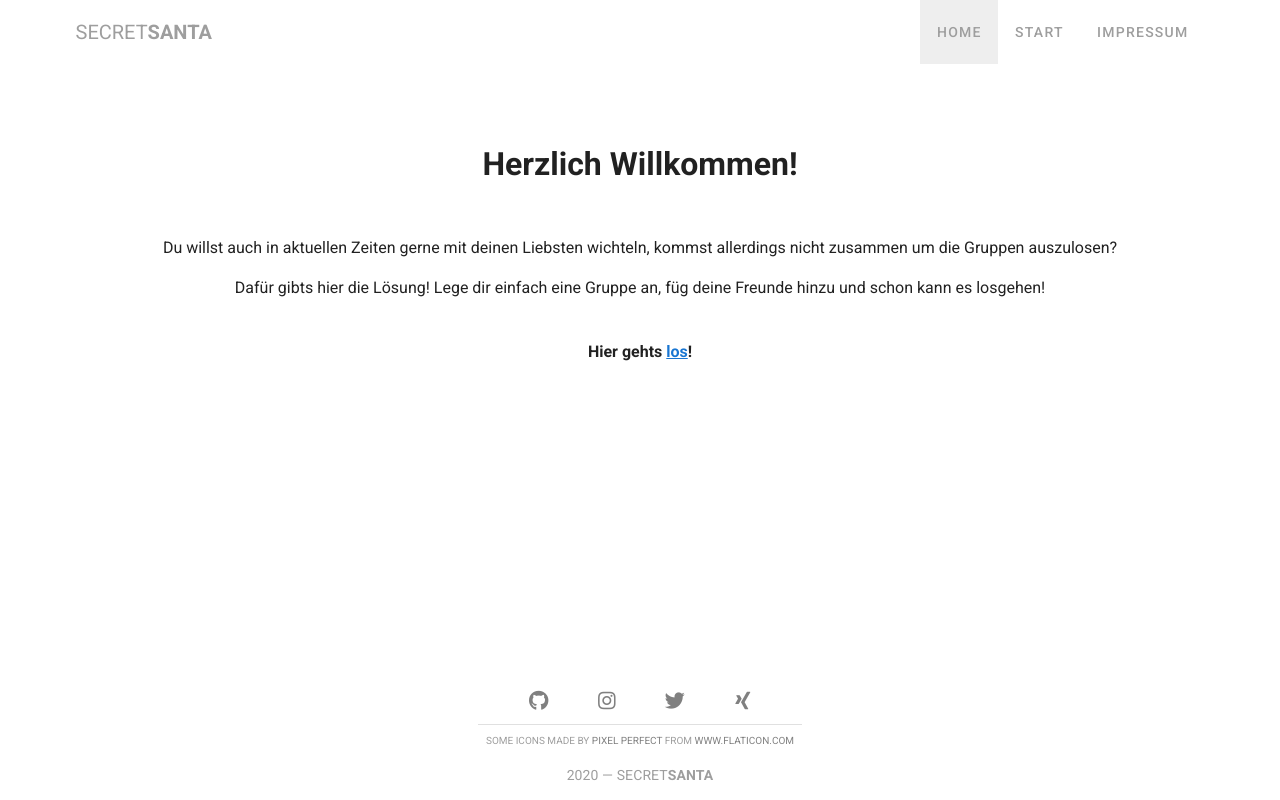
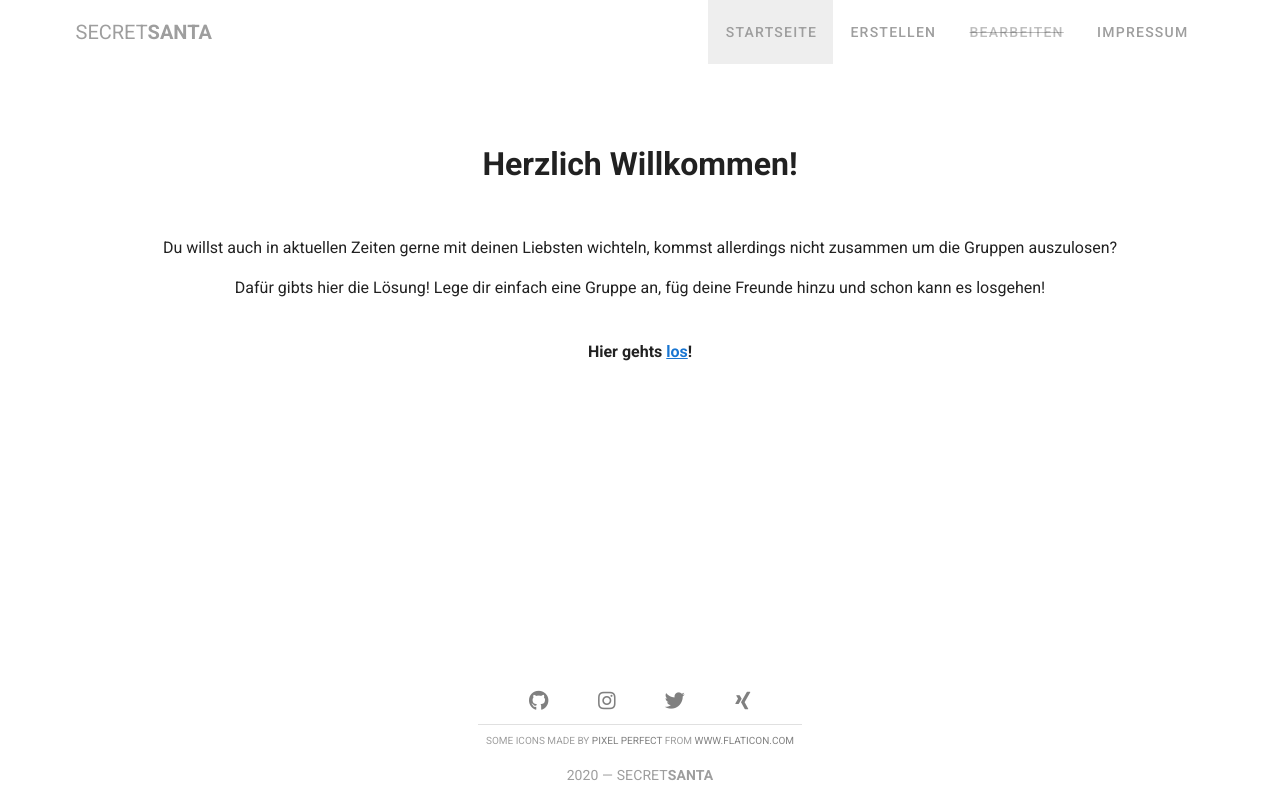
Before and after one commit to MrTimeey/secret-santa, a Vue app in the folder secret-santa-ui/: page /#/home in a window 1280 px wide. Built offline with nearby package versions, Linux system fonts and the light colour scheme.

Commit message:
- Reload action - send and resend actions - refactored - inserted edit in menu

```diff
--- a/secret-santa-ui/src/components/common/Header.vue
+++ b/secret-santa-ui/src/components/common/Header.vue
@@ -9,9 +9,15 @@
       </router-link>
       <v-spacer></v-spacer>
       <v-toolbar-items class="hidden-xs-only">
-        <v-btn class="text-uppercase grey--text" text v-bind:to="{name:'Home'}">Home</v-btn>
-        <v-btn class="text-uppercase grey--text" text v-bind:to="{name:'CreateGroup'}">Start</v-btn>
-        <v-btn class="text-uppercase grey--text" text v-bind:to="{name:'Imprint'}">Impressum</v-btn>
+        <v-btn class="text-uppercase grey--text" text v-bind:to="{name:'Home'}">{{ homeText }}</v-btn>
+        <v-btn class="text-uppercase grey--text" text v-bind:to="{name:'CreateGroup'}">{{ createText }}</v-btn>
+        <v-btn class="text-uppercase grey--text"
+               text
+               v-bind:to="{name:'EditGroup', params: {'groupId': currentGroupId}}"
+               :style="!groupLoaded? 'text-decoration: line-through;':''"
+               :disabled="!groupLoaded">
+          {{ editText }}</v-btn>
+        <v-btn class="text-uppercase grey--text" text v-bind:to="{name:'Imprint'}">{{ imprintText }}</v-btn>
       </v-toolbar-items>
 
       <div class="hidden-sm-and-up">
@@ -21,13 +27,22 @@
           </template>
           <v-list class="responsiveMenu">
             <v-list-item>
-              <v-btn class="text-uppercase grey--text" text v-bind:to="{name:'Home'}">Home</v-btn>
+              <v-btn class="text-uppercase grey--text" text v-bind:to="{name:'Home'}">{{ homeText }}</v-btn>
             </v-list-item>
             <v-list-item>
-              <v-btn class="text-uppercase grey--text" text v-bind:to="{name:'CreateGroup'}">Start</v-btn>
+              <v-btn class="text-uppercase grey--text" text v-bind:to="{name:'CreateGroup'}">{{ createText }}</v-btn>
             </v-list-item>
             <v-list-item>
-              <v-btn class="text-uppercase grey--text" text v-bind:to="{name:'Imprint'}">Impressum</v-btn>
+              <v-btn class="text-uppercase grey--text"
+                     text
+                     v-bind:to="{name:'EditGroup',
+                     params: {'groupId': currentGroupId}}"
+                     :disabled="groupLoaded">
+                {{ editText }}
+              </v-btn>
+            </v-list-item>
+            <v-list-item>
+              <v-btn class="text-uppercase grey--text" text v-bind:to="{name:'Imprint'}">{{ imprintText }}</v-btn>
             </v-list-item>
           </v-list>
         </v-menu>
@@ -37,8 +52,17 @@
 </template>
 
 <script>
+import groupMixin from "@/mixins/groupMixin";
+
 export default {
-  name: "Header"
+  name: "Header",
+  data: () => ({
+    "homeText": "Startseite",
+    "createText": "Erstellen",
+    "editText": "Bearbeiten",
+    "imprintText": "Impressum",
+  }),
+  mixins: [groupMixin],
 }
 </script>
 
--- a/secret-santa-ui/src/mixins/groupMixin.js
+++ b/secret-santa-ui/src/mixins/groupMixin.js
@@ -9,6 +9,14 @@ export default {
         groupEmpty: function () {
             return !this.participants || Object.keys(this.participants).length === 0
         },
+        groupLoaded: function () {
+            return this.$store.state.group.currentGroup
+                && this.currentGroupId !== null
+                && this.currentGroupId !== undefined;
+        },
+        currentGroupId: function () {
+          return this.$store.state.group.currentGroup.id
+        },
         participants: function () {
             return this.$store.getters["group/participants"]
         },
--- a/secret-santa-ui/src/router/index.js
+++ b/secret-santa-ui/src/router/index.js
@@ -26,7 +26,7 @@ const routes = [
     component: CreateGroup
   },
   {
-    path: '/editGroup/:groupId',
+    path: '/editGroup/:groupId?',
     name: 'EditGroup',
     props: true,
     component: EditGroup
--- a/secret-santa-ui/src/store/group/index.js
+++ b/secret-santa-ui/src/store/group/index.js
@@ -7,6 +7,18 @@ let state = {
 let actions = {
     async loadGroup({commit}, id) {
         let response = await axios.get(baseUrl + 'group/' + id)
+        commit('setGroup', response.data);
+    },
+    async startGroup({commit}, id) {
+        let response = await axios.post(baseUrl + 'group/' + id + '/release', {})
+        commit('setGroup', response.data);
+    },
+    async cancelGroup({commit}, id) {
+        let response = await axios.post(baseUrl + 'group/' + id + '/cancel', {})
+        commit('setGroup', response.data);
+    },
+    async resendMail({commit}, id) {
+        let response = await axios.post(baseUrl + 'group/' + id + '/resend', {})
         commit('setGroup', response.data);
     },
     async create({commit}, payload) {
--- a/secret-santa-ui/src/views/CreateGroup.vue
+++ b/secret-santa-ui/src/views/CreateGroup.vue
@@ -48,6 +48,7 @@ export default {
       this.$store.commit('setLoading', false)
     }
   },
+
 }
 </script>
 
--- a/secret-santa-ui/src/views/EditGroup.vue
+++ b/secret-santa-ui/src/views/EditGroup.vue
@@ -44,7 +44,6 @@
 </template>
 
 <script>
-import {baseUrl} from "@/main";
 import EditGroupError from "@/components/edit/EditGroupError";
 import EditGroupParticipantList from "@/components/edit/EditGroupParticipantList";
 import EditGroupAddUserForm from "@/components/edit/EditGroupAddUserForm";
@@ -67,35 +66,20 @@ export default {
   methods: {
     async startGroup() {
       this.$store.commit('setLoading', true)
-      this.addUser = false
-      try {
-        await this.$axios.post(baseUrl + 'group/' + this.groupId + '/release', {})
-      } catch (e) {
-        console.error(e)
-      }
+      await this.$store.dispatch('group/startGroup', this.groupId);
       this.$store.commit('setLoading', false)
     },
     async resendMail() {
       this.$store.commit('setLoading', true)
       this.addUser = false
-      try {
-        await this.$axios.post(baseUrl + 'group/' + this.groupId + '/resend', {})
-        await this.reloadGroup(this.groupId);
-      } catch (e) {
-        console.error(e)
-      }
+      await this.$store.dispatch('group/resendMail', this.groupId)
       this.$store.commit('setLoading', false)
     },
     async cancelGroup() {
       this.$store.commit('setLoading', true)
       this.addUser = false
       this.error = false
-      try {
-        await this.$axios.post(baseUrl + 'group/' + this.groupId + '/cancel', {})
-        await this.reloadGroup(this.groupId)
-      } catch (e) {
-        console.error(e)
-      }
+      await this.$store.dispatch('group/cancelGroup', this.groupId)
       this.$store.commit('setLoading', false)
     }
   }
```
Also changed, not shown: 1 other file (tests, documents, lock files or other folders).
